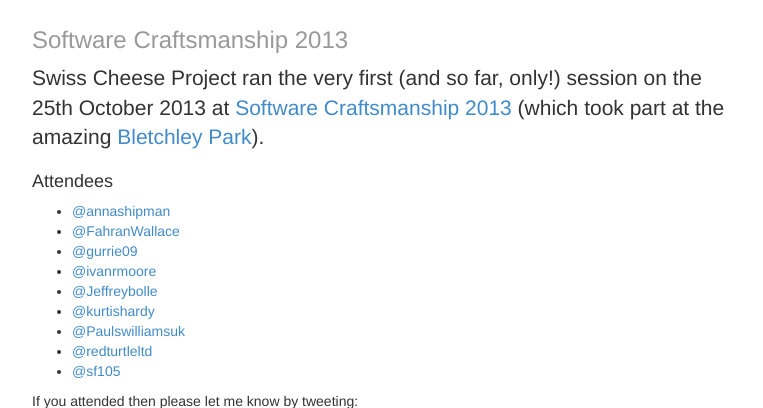
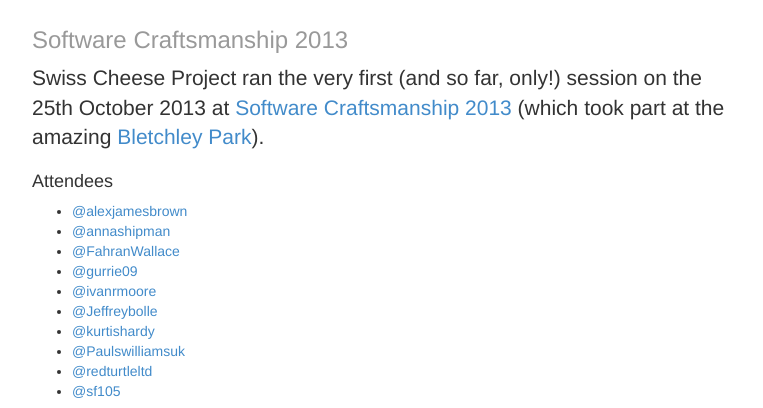
Before and after one commit to cadenceone/swisscheeseproject, a plain HTML site: page sc2013.html in a window 1280 px wide. Shown: the part 83-491 px from the top of the page, without its empty margins (258-1021 px from the left). Drawn offline with nearby package versions, Linux system fonts and the light colour scheme.

Commit message:
[PP] added sc2013 attendee

```diff
--- a/sc2013.html
+++ b/sc2013.html
@@ -46,6 +46,7 @@
         <div>
           <h4>Attendees</h4>
           <ul>
+           <li><a target="_blank" href="https://twitter.com/alexjamesbrown">@alexjamesbrown</a></li>
            <li><a target="_blank" href="https://twitter.com/annashipman">@annashipman</a></li>
            <li><a target="_blank" href="https://twitter.com/FahranWallace">@FahranWallace</a></li>
           <li><a target="_blank" href="https://twitter.com/gurrie09">@gurrie09</a></li>
```
